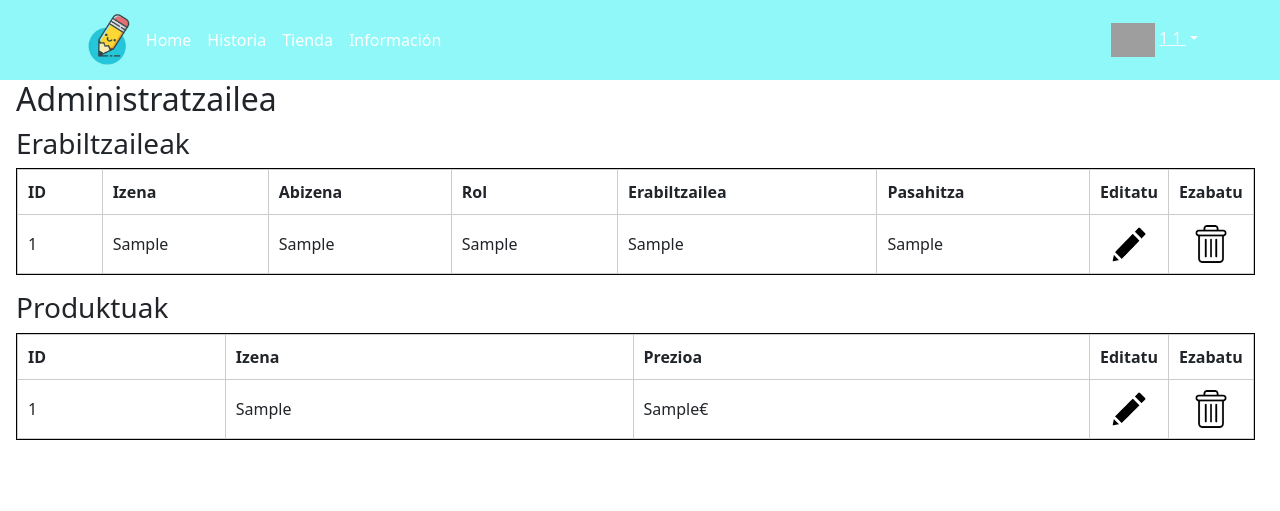
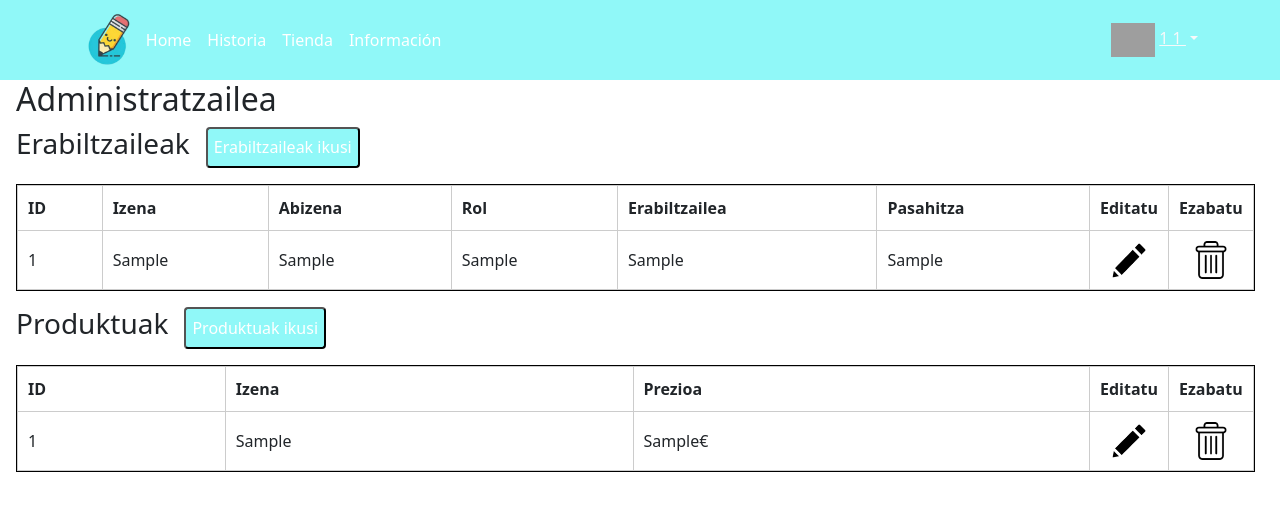
Before and after one commit to AitzolSotoUniEibar/ZBR_Erronka1, a PHP site: page /profila in a window 1280 px wide. Shown: the top 511 px of the page. Run offline with PHP 8.4, Linux system fonts and the light colour scheme; the visitor is signed in with stand-in values (Sample User, id 1); tables that the repository leaves empty or names only in its code hold one stand-in row (values such as "Sample post"); grey boxes are pictures that could not be loaded.

Commit message:
Webgunea amaituta

```diff
--- a/zbr/CSS/profila.css
+++ b/zbr/CSS/profila.css
@@ -30,3 +30,29 @@ td.action {
     white-space: nowrap;
     text-align: center;
 }
+
+.erakutsiBotoia{
+    display: flex;
+    flex-direction: row;
+    margin-bottom: 1em;
+}
+
+.erakutsiBotoia button{
+    background-color: rgb(144, 248, 248);
+    margin-left: 1em;
+    border-radius: 0.25em;
+    color: white;
+    transition: background-color 0.3s ease, transform 0.3s ease;
+    margin-right: 0.5em;
+}
+
+.erakutsiBotoia button:hover{
+    background-color: rgb(41, 206, 218);
+    margin-left: 1em;
+    transform: scale(1.05); /* Aumenta el tamaño del botón al 110% */
+    box-shadow: 5px 2.5px 10px black;
+}
+
+.erakutsiDiv{
+    margin-bottom: 1em;
+}
--- a/zbr/Controllers/AuthController.php
+++ b/zbr/Controllers/AuthController.php
@@ -1,6 +1,7 @@
 <?php
 
     class AuthController {
+
         public function login(){
             if ($_SERVER['REQUEST_METHOD'] === 'POST') {
                 $erabiltzaile_izena = htmlspecialchars(trim($_POST['erabiltzaile_izena']));
@@ -13,7 +14,7 @@
                 if ($erabiltzailea) {
                     // Pasahitza egiaztatu (password_verify pasahitza hasheatuta dagoelako)
                     if (password_verify($pasahitza, $erabiltzailea->getPasahitza()))  {
-                        // Iniciar sesión
+                        //Saioa hasi eta erabiltzailearen informazioa gorde
                         $_SESSION['erabiltzailea_id'] = $erabiltzailea->getId();
                         $_SESSION['erabiltzaile_izena'] = $erabiltzailea->getErabiltzaileIzena();
                         $_SESSION['izena'] = $erabiltzailea->getIzena();
@@ -25,23 +26,23 @@
                 }
             }
 
-            // Incluir la vista de login (asegúrate de que este archivo existe)
+            //Login-eko view-a kargatu
             include 'Views/login.php';
         }
 
         public function logout() {
-            // Destruir la sesión
-            session_unset(); // Elimina todas las variables de sesión
-            session_destroy(); // Destruye la sesión
+            //Saioa itxi
+            session_unset(); // Sesioko variable guztiak ezabatu
+            session_destroy();
 
-            // Redirigir al home
-            header("Location: home"); // Asegúrate de que esta URL sea correcta
-            exit; // Termina el script después de redirigir
+            //Home orria ireki
+            header("Location: home");
+            exit;
         }
 
         public function erregistratu() {
-            if ($_SERVER['REQUEST_METHOD'] === 'POST') {
-                //htmlspeciachars code injection sahiesteko
+            //Erregistratzeko formularioa bidaltzen bada
+            if ($_SERVER['REQUEST_METHOD'] === 'POST') {//Datuak jaso
                 $izena = htmlspecialchars(trim($_POST['izena']));
                 $abizena = htmlspecialchars(trim($_POST['abizena']));
                 $erabiltzailea = htmlspecialchars(trim($_POST['erabiltzailea']));
@@ -51,11 +52,11 @@
                 if($pasahitza1 == $pasahitza2){//Sartutako pasahitzak berdinak badira bezeroa sortu eta login-era joan
                     $hashed_password = password_hash($pasahitza1, PASSWORD_DEFAULT);
                     $bezeroa = new Erabiltzailea($izena,$abizena,'bezeroa',$erabiltzailea,$hashed_password);
-                    $bezeroa->gorde();
+                    $bezeroa->gorde();//Bezeroa datu basean gorde
                     header("Location: login");
                 }
             }
-
+            //Erregistro orria kargatu
             include 'Views/erregistratu.php';
         }
     }
--- a/zbr/Controllers/HomeController.php
+++ b/zbr/Controllers/HomeController.php
@@ -1,8 +1,8 @@
 <?php
 
 class HomeController {
-    public function index() {
-        include 'Views/home.php'; // Asegúrate de tener esta vista
+    public function index() {//Home orria bistaratzeko
+        include 'Views/home.php';
     }
 }
 ?>
--- a/zbr/Controllers/ProfilaController.php
+++ b/zbr/Controllers/ProfilaController.php
@@ -1,77 +1,86 @@
 <?php
 
 class ProfilaController {
+    //Profila bistaratzeko
     public function profila() {
 
-        if (!isset($_SESSION['erabiltzailea_id'])) {
+        if (!isset($_SESSION['erabiltzailea_id'])) {//Ez badu saioa hasi login orrira bidaliko zaio erabiltzaileari
             header('Location: login');
             exit();
         }
 
-        $userID = $_SESSION['erabiltzailea_id'];
+        $userID = $_SESSION['erabiltzailea_id'];//Erabiltzailearen id-a gorde
 
-        $eskaeraModel = new Eskaera();
-        $eskaerak = $eskaeraModel->getEskaerak($userID);
+        if($_SESSION['rol'] == 'bezero'){
+            $eskaeraModel = new Eskaera();
+            $eskaerak = $eskaeraModel->getEskaerak($userID);//Bezeroaren eskaerak erakusteko
+        }else if($_SESSION['rol'] == 'admin'){
+            $erabiltzaileaModel = new Erabiltzailea();
+            $erabiltzaileak = $erabiltzaileaModel->getErabiltzaileGuztiak();//Erabiltzaile guztiak erakusteko "admin" bada
 
-        $erabiltzaileaModel = new Erabiltzailea();
-        $erabiltzaileak = $erabiltzaileaModel->getErabiltzaileGuztiak();
+            $produktuaModel = new Produktua();
+            $produktuak = $produktuaModel->getProduktuGuztiak();//Produktuak erakusteko, "admin" bada
+        }
 
-        $produktuaModel = new Produktua();
-        $produktuak = $produktuaModel->getProduktuGuztiak();
 
         include 'Views/profila.php';
     }
 
+    /**Produktu bat ezabatzeko funtzioa */
     public function ezabatuProduktua($id) {
-        if (isset($_SESSION['rol']) && $_SESSION['rol'] === 'admin') {
+        if (isset($_SESSION['rol']) && $_SESSION['rol'] === 'admin') {//Erabiltzailea admin dela ziurtatu
             $produktuaModel = new Produktua();
-            $produktuaModel->deleteProduktua($id);
+            $produktuaModel->deleteProduktua($id);//Produktua ezabatu
         }
-        header('Location: profila');
+        header('Location: profila');//Profila orrira joan
 
         exit();
     }
 
+    /**Erabiltzailea ezabatzeko funtzioa */
     public function ezabatuErabiltzailea($id){
-        if (isset($_SESSION['rol']) && $_SESSION['rol'] === 'admin') {
+        if (isset($_SESSION['rol']) && $_SESSION['rol'] === 'admin') {//Erabiltzailea admin dela ziurtatu
             $erabiltzaileaModel = new Erabiltzailea();
-            $erabiltzaileaModel->deleteErabiltzailea($id);
+            $erabiltzaileaModel->deleteErabiltzailea($id);//Aukeratutako erabiltzailea ezabatu
         }
-        header('Location: profila');
+        header('Location: profila');//Profila orrira joan
 
         exit();
     }
 
+    /**Funtzio honek produktu bat editatzeko orria bistaratzen du */
     public function editatuProduktua($id){
-        if (isset($_SESSION['rol']) && $_SESSION['rol'] === 'admin') {
+        if (isset($_SESSION['rol']) && $_SESSION['rol'] === 'admin') {//Erabiltzailea admin dela ziurtatu
             $produktuaModel = new Produktua();
-            $produktua = $produktuaModel->getProduktuaById($id);
+            $produktua = $produktuaModel->getProduktuaById($id);//Produktuaren datuak jaso
 
-            include 'Views/produktuaEditatu.php';
-        }else{
+            include 'Views/produktuaEditatu.php';//Produktua editatzeko orria bistaratu
+        }else{//Ez bada admin profila orrira bidaliko zaio
             header('Location: profila');
         }
     }
 
+    /**Produktu baten datuak eguneratzeko */
     public function eguneratuProduktua($id) {
         if ($_SERVER['REQUEST_METHOD'] === 'POST') {
             $produktuaModel = new Produktua();
 
-            $produktuaData = [
+            $produktuaData = [//Formularioak sartutako datuak jaso
                 'izena' => $_POST['izena'],
                 'prezioa' => $_POST['prezioa']
             ];
-            $produktuaModel->produktuaEguneratu($id, $produktuaData);
-            header('Location: profila');
+            $produktuaModel->produktuaEguneratu($id, $produktuaData);//Produktua eguneratu
+            header('Location: profila');//Profilera joan
 
             exit();
         }
     }
 
+    /**Funtzio honek erabiltzaile bat editatzeko orria bistaratzen du */
     public function editatuErabiltzailea($id){
-        if (isset($_SESSION['rol']) && $_SESSION['rol'] === 'admin') {
+        if (isset($_SESSION['rol']) && $_SESSION['rol'] === 'admin') {//Erabiltzailea admin dela ziurtatu
             $erabiltzaileaModel = new Erabiltzailea();
-            $erabiltzailea = $erabiltzaileaModel->geterabiltzaileaById($id);
+            $erabiltzailea = $erabiltzaileaModel->getErabiltzaileaById($id);//Erabiltzailearen datuak jaso
 
             include 'Views/erabiltzaileaEditatu.php';
         }else{
@@ -79,17 +88,17 @@ class ProfilaController {
         }
     }
 
-    public function eguneratuerabiltzailea($id) {
+    public function eguneratuErabiltzailea($id) {
         if ($_SERVER['REQUEST_METHOD'] === 'POST') {
             $erabiltzaileaModel = new Erabiltzailea();
 
-            $erabiltzaileaData = [
+            $erabiltzaileaData = [//Erabiltzailearen datuak jaso
                 'izena' => $_POST['izena'],
                 'abizena' => $_POST['abizena'],
                 'rol' => $_POST['rol'],
                 'erabiltzaile_izena' => $_POST['erabiltzaile_izena']
             ];
-            $erabiltzaileaModel->erabiltzaileaEguneratu($id, $erabiltzaileaData);
+            $erabiltzaileaModel->erabiltzaileaEguneratu($id, $erabiltzaileaData);//Erabiltzailea eguneratu jasotako datuekin
             header('Location: profila');
 
             exit();
--- a/zbr/Models/Erabiltzailea.php
+++ b/zbr/Models/Erabiltzailea.php
@@ -69,36 +69,34 @@
         }
 
         //DB
+        /**Erabiltzaile berri bat datu basean gordetzeko funtzioa */
         public function gorde(){
             global $pdo;
             $stmt = $pdo->prepare("INSERT INTO erabiltzaileak (izena, abizena, rol ,erabiltzaile_izena, pasahitza) VALUES (?, ?, ?, ?, ?)");
             $stmt->execute([$this->izena, $this->abizena, $this->rol, $this->erabiltzaile_izena, $this->pasahitza]);
         }
 
-
+        /**Erabiltzaile bat bilatzeko funtzioa izenaren bidez */
         public static function findErabiltzailea($erabiltzaile_izena) {
-            // Asegúrate de que $pdo es tu instancia de PDO
             global $pdo;
 
             $erabiltzaile_izena = htmlspecialchars($erabiltzaile_izena);
 
-            // Preparar y ejecutar la consulta
             $stmt = $pdo->prepare("SELECT * FROM erabiltzaileak WHERE erabiltzaile_izena = :erabiltzailea");
             $stmt->bindParam(':erabiltzailea', $erabiltzaile_izena);
             $stmt->execute();
 
-            // Verificar si se encontró un usuario
             if ($stmt->rowCount() > 0) {
-                // Retornar el primer usuario encontrado
                 $data = $stmt->fetch(PDO::FETCH_ASSOC);
                 $erabiltzailea = new Erabiltzailea($data['izena'], $data['abizena'], $data['rol'],$data['erabiltzaile_izena'], $data['pasahitza']);
-                $erabiltzailea->id = $data['id']; // Asigna el ID del usuario
+                $erabiltzailea->id = $data['id'];
                 return $erabiltzailea;
             } else {
-                return null; // No se encontró ningún usuario
+                return null;
             }
         }
 
+        /**Erabiltzaile guztiak datu basetik hartzeko */
         public static function getErabiltzaileGuztiak(){
             global $pdo;
 
@@ -124,6 +122,7 @@
             }
         }
 
+        /**Erabiltzaile bat ezabatzeko funtzioa */
         public function deleteErabiltzailea($id) {
             global $pdo;
 
@@ -133,6 +132,7 @@
             return $stmt->execute();
         }
 
+        /**Erabiltzaile bat ID bidez bilatzeko funtzioa */
         public function getErabiltzaileaById($erabiltzaileaId) {
             global $pdo;
 
@@ -149,6 +149,7 @@
             return null;
         }
 
+        /**Erabiltzaile baten informazioa eguneratzeko funtzioa */
         public function erabiltzaileaEguneratu($id,$erabiltzailea){
             global $pdo;
 
--- a/zbr/Models/Eskaera.php
+++ b/zbr/Models/Eskaera.php
@@ -57,19 +57,18 @@
         }
 
         //DB
+        /**Erabiltzaile baten eskaerak datu basean kontsultatzeko */
         public function getEskaerak($userID){
-            // Asegúrate de que $pdo es tu instancia de PDO
             global $pdo;
 
             $userID = htmlspecialchars($userID);
 
-            // Preparar y ejecutar la consulta
-            $stmt = $pdo->prepare("SELECT * FROM eskaerak WHERE bezero_id = :id");
+            $stmt = $pdo->prepare("SELECT * FROM eskaerak WHERE bezero_id = :id");//Eskaerak bilatu bezeroaren id erabiliz
             $stmt->bindParam(':id', $userID);
             $stmt->execute();
 
             $eskaerak = [];
-            if ($stmt->rowCount() > 0) {
+            if ($stmt->rowCount() > 0) {//Aurkitutako eskaera guztiak gorde
                 while ($data = $stmt->fetch(PDO::FETCH_ASSOC)) {
                     $eskaera = new Eskaera(
                         $data['id'],
@@ -82,7 +81,7 @@
                     $eskaerak[] = $eskaera;
                 }
                 return $eskaerak;
-            } else {
+            } else {//Ez badu eskaerarik hutsik bueltatuko da
                 return null;
             }
         }
--- a/zbr/Models/Produktua.php
+++ b/zbr/Models/Produktua.php
@@ -38,6 +38,7 @@
         }
 
         //DB
+        /**Produktu bat ID bidez bilatzeko funtzioa */
         public function getProduktuaById($produktuaId) {
             global $pdo;
 
@@ -52,6 +53,7 @@
             return null;
         }
 
+        /**Produktu guztiak kontsultatzeko funtzioa*/
         public function getProduktuGuztiak(){
             global $pdo;
 
@@ -74,6 +76,7 @@
             }
         }
 
+        /**Produktua ezabatzeko funtzioa*/
         public function deleteProduktua($id) {
             global $pdo;
 
@@ -83,6 +86,7 @@
             return $stmt->execute();
         }
 
+        /**Produktu baten informazioa eguneratzeko funtzioa */
         public function produktuaEguneratu($id,$produktua){
             global $pdo;
 
--- a/zbr/Views/erabiltzaileaEditatu.php
+++ b/zbr/Views/erabiltzaileaEditatu.php
@@ -9,7 +9,7 @@
 <body>
     <div class="editatu-container">
         <h1>Erabiltzailea</h1>
-        <form action="eguneratuErabiltzailea?id=<?php echo $erabiltzailea->getId(); ?>" method="POST">
+        <form action="eguneratuErabiltzailea?id=<?php echo $erabiltzailea->getId(); ?>" method="POST"><!--Erabiltzailea eguneratzeko formularioa-->
             <div class="editatu-form">
                 <label for="id">ID:</label>
                 <input type="text" value='<?php echo $erabiltzailea->getId(); ?>' class="editatu-input" readonly>
--- a/zbr/Views/erregistratu.php
+++ b/zbr/Views/erregistratu.php
@@ -13,6 +13,7 @@
                 <img src="img/logo_zbr.png" alt="" class="logo">
                 <h2>ZBR</h2>
         </div>
+        <!--Erabiltzaile berri bat sortzeko formularioa-->
         <form action="erregistratu" method="post">
             <div class="sesion-form">
                 <input type="text" id="izena" name="izena" placeholder="Izena" class="sesion-input" required>
--- a/zbr/Views/home.php
+++ b/zbr/Views/home.php
@@ -5,6 +5,7 @@
     ?>
 
     <body>
+<!--Webguneko hasiera orria-->
     <div class="container col-xxl-8 px-4 py-5">
         <div class="row flex-lg-row-reverse align-items-center g-5 py-5">
             <div class="col-10 col-sm-8 col-lg-6">
@@ -25,7 +26,6 @@
         </div>
     </div>
 
-    <!--  INFORMACION -->
     <div class="container px-4 py-5">
         <h2 class="pb-2 border-bottom">¿Por qué nosotros?</h2>
 
--- a/zbr/Views/login.php
+++ b/zbr/Views/login.php
@@ -7,7 +7,7 @@
     <link rel="icon" href="img/favicon.ico" type="image/x-icon">
     <link rel="stylesheet" href="CSS/sesion.css">
 </head>
-
+<!--Login egiteko formularioa-->
 <body>
     <div class="container">
         <div class="izena">
--- a/zbr/Views/produktuaEditatu.php
+++ b/zbr/Views/produktuaEditatu.php
@@ -6,6 +6,7 @@
     <meta name="viewport" content="width=device-width, initial-scale=1.0">
     <link rel="stylesheet" href="CSS/editatu.css">
 </head>
+<!--Produktu bat editatzeko formularioa-->
 <body>
     <div class="editatu-container">
         <h1>Produktua</h1>
--- a/zbr/Views/profila.php
+++ b/zbr/Views/profila.php
@@ -7,19 +7,21 @@
     <title>ZBR</title>
     <link rel="stylesheet" href="CSS/profila.css">
 </head>
-
+<!--Erabiltzailearen profila-->
 <body>
     <div class="eskaerak">
         <?php
-        // Verifica si la sesión de usuario tiene el rol definido
+
         if (isset($_SESSION['rol'])) {
-            // Si el rol es "admin"
-            if ($_SESSION['rol'] == 'admin') {
+            if ($_SESSION['rol'] == 'admin') {/**Erabiltzailea admin baldin bada erabiltzaile eta produktu guztiak bistaratuko dira*/
                 echo "<h2>Administratzailea</h2>";
 
                 if (!empty($erabiltzaileak)) {
-                    echo "<h3>Erabiltzaileak</h3>";
-                    echo "<div class='table-container'>";
+                    echo "<div class='erakutsiBotoia'>";
+                        echo "<h3>Erabiltzaileak</h3>";
+                        echo "<button id='erabiltzaileakBotoia'>Erabiltzaileak ikusi</button>";
+                    echo "</div>";
+                    echo "<div id='erabiltzaileakDiv' class='table-container erakutsiDiv'>";
                     echo "<table>
                             <thead>
                                 <tr>
@@ -35,7 +37,7 @@
                             </thead>
                             <tbody>";
 
-                    foreach ($erabiltzaileak as $erabiltzaile) {
+                    foreach ($erabiltzaileak as $erabiltzaile) {/**Erabiltzaileak */
                         echo "<tr>
                                 <td>" . $erabiltzaile->getId() . "</td>
                                 <td>" . $erabiltzaile->getIzena() . "</td>
@@ -56,8 +58,11 @@
                 }
 
                 if (!empty($produktuak)) {
-                    echo "<h3 class='mt-3'>Produktuak</h3>";
-                    echo "<div class='table-container'>";
+                    echo "<div class='erakutsiBotoia'>";
+                        echo "<h3>Produktuak</h3>";
+                        echo "<button id='produktuakBotoia'>Produktuak ikusi</button>";
+                    echo "</div>";
+                    echo "<div id='produktuakDiv' class='table-container erakutsiDiv'>";
                     echo "<table>
                             <thead>
                                 <tr>
@@ -70,7 +75,7 @@
                             </thead>
                             <tbody>";
 
-                    foreach ($produktuak as $produktua) {
+                    foreach ($produktuak as $produktua) {/**Produktuak */
                         echo "<tr>
                                 <td>" . $produktua->getId() . "</td>
                                 <td>" . $produktua->getIzena() . "</td>
@@ -87,8 +92,8 @@
                     echo "<p>Ez dago eskaerarik.</p>";
                 }
             }
-            // Si el rol es "bezero"
-            elseif ($_SESSION['rol'] == 'bezero') {
+
+            elseif ($_SESSION['rol'] == 'bezero') {/**Erabiltzailea bezero bat baldin bada bere eskaerak bistaratuko dira */
                 echo "<h1>Kaixo " . $_SESSION['izena'] . "!</h1>";
 
                 if (!empty($eskaerak)) {
@@ -105,7 +110,7 @@
                             <tbody>";
 
                     $produktuaModel = new Produktua();
-                    foreach ($eskaerak as $eskaera) {
+                    foreach ($eskaerak as $eskaera) {/**Eskaeren informazioa*/
                         $produktua = $produktuaModel->getProduktuaById($eskaera->getProduktuaId());
                         echo "<tr>
                                 <td>" . htmlspecialchars($eskaera->getId()) . "</td>
@@ -124,5 +129,23 @@
         }
         ?>
     </div>
+
+    <script>
+        $(document).ready(function() {
+            $("#erabiltzaileakBotoia").click(function() {
+                console.log("hola");
+                $("#erabiltzaileakDiv").slideToggle("slow");  //Erabiltzaileen div-a erakutsi eta ezkutatu
+                var botoiaTxt = $("#erabiltzaileakDiv").is(":visible") ? "Erabiltzaileak ezkutatu" : "Erabiltzaileak ikusi";//Botoiaren testua aldatzeko
+                $(this).text(botoiaTxt);
+            });
+
+            $("#produktuakBotoia").click(function() {
+                console.log("hola");
+                $("#produktuakDiv").slideToggle("slow");  //Erabiltzaileen div-a erakutsi eta ezkutatu
+                var botoiaTxt = $("#produktuakDiv").is(":visible") ? "Produktuak ezkutatu" : "Produktuak ikusi";//Botoiaren testua aldatzeko
+                $(this).text(botoiaTxt);
+            });
+        });
+    </script>
 </body>
 </html>
--- a/zbr/header.php
+++ b/zbr/header.php
@@ -2,7 +2,7 @@
     // Obtener el nombre del archivo actual
     $current_page = basename($_SERVER['PHP_SELF']);
 ?>
-
+<!--Hainbat orritan bistaratuko den header-a-->
 <head>
     <link href="https://cdn.jsdelivr.net/npm/bootstrap@5.3.3/dist/css/bootstrap.min.css" rel="stylesheet" integrity="sha384-QWTKZyjpPEjISv5WaRU9OFeRpok6YctnYmDr5pNlyT2bRjXh0JMhjY6hW+ALEwIH" crossorigin="anonymous">
     <script src="https://cdn.jsdelivr.net/npm/bootstrap@5.3.3/dist/js/bootstrap.bundle.min.js" integrity="sha384-YvpcrYf0tY3lHB60NNkmXc5s9fDVZLESaAA55NDzOxhy9GkcIdslK1eN7N6jIeHz" crossorigin="anonymous"></script>
@@ -10,6 +10,7 @@
     <link rel="stylesheet" href="CSS/header.css">
     <title>ZBR</title>
     <meta charset="utf8">
+    <script src="https://code.jquery.com/jquery-3.6.0.min.js"></script>
 </head>
 
 <header class="p-2">
@@ -26,7 +27,7 @@
 
 
             <div class="text-end">
-                <?php if (isset($_SESSION['erabiltzaile_izena'])): ?>
+                <?php if (isset($_SESSION['erabiltzaile_izena'])): ?><!--Erabiltzaileak saioa hasi badu bere izena bistaratuko da-->
                     <div class="dropdown">
                         <img src="img/profila.png" class="profilIrudia">
                         <a class="dropdown-toggle text-light" href="#" role="button" id="dropdownMenuLink" data-bs-toggle="dropdown" aria-expanded="false">
@@ -38,7 +39,7 @@
                             <li><a class="dropdown-item" href="logout">Saioa itxi</a></li>
                         </ul>
                     </div>
-                <?php else:  ?>
+                <?php else:  ?><!--Bestela login eta erregistratu botoiak bistaratuko dira-->
                     <a href="login" class="btn login-btn">Login</a>
                     <a href="erregistratu" class="btn erregistratu-btn">Erregistratu</a>
                 <?php endif; ?>
--- a/zbr/index.php
+++ b/zbr/index.php
@@ -9,7 +9,7 @@ require 'controllers/ProfilaController.php';
 session_start();
 
 $url = str_replace('/zbr', '', $_SERVER['REQUEST_URI']);
-
+/**URL-ak kudeatzeko fitxategia*/
 //Rutak ezarri
 switch ($url) {
     case '/login':
@@ -33,14 +33,12 @@ switch ($url) {
         $controller->profila();
         break;
     case (strpos($url, '/ezabatuProduktua') !== false):
-        // Si la URL contiene 'ezabatuProduktua', obtenemos el ID desde la query string
         if (isset($_GET['id'])) {
             $controller = new ProfilaController();
             $controller->ezabatuProduktua($_GET['id']);
         }
         break;
     case (strpos($url, '/ezabatuErabiltzailea') !== false):
-        // Si la URL contiene 'ezabatuProduktua', obtenemos el ID desde la query string
         if (isset($_GET['id'])) {
             $controller = new ProfilaController();
             $controller->ezabatuErabiltzailea($_GET['id']);
--- a/zbr/konexioa.php
+++ b/zbr/konexioa.php
@@ -1,4 +1,5 @@
 <?php
+    /**Datu basera konektatzeko fitxategia */
     $host = 'localhost';
     $db   = 'zbr';
     $user = 'root';
```
